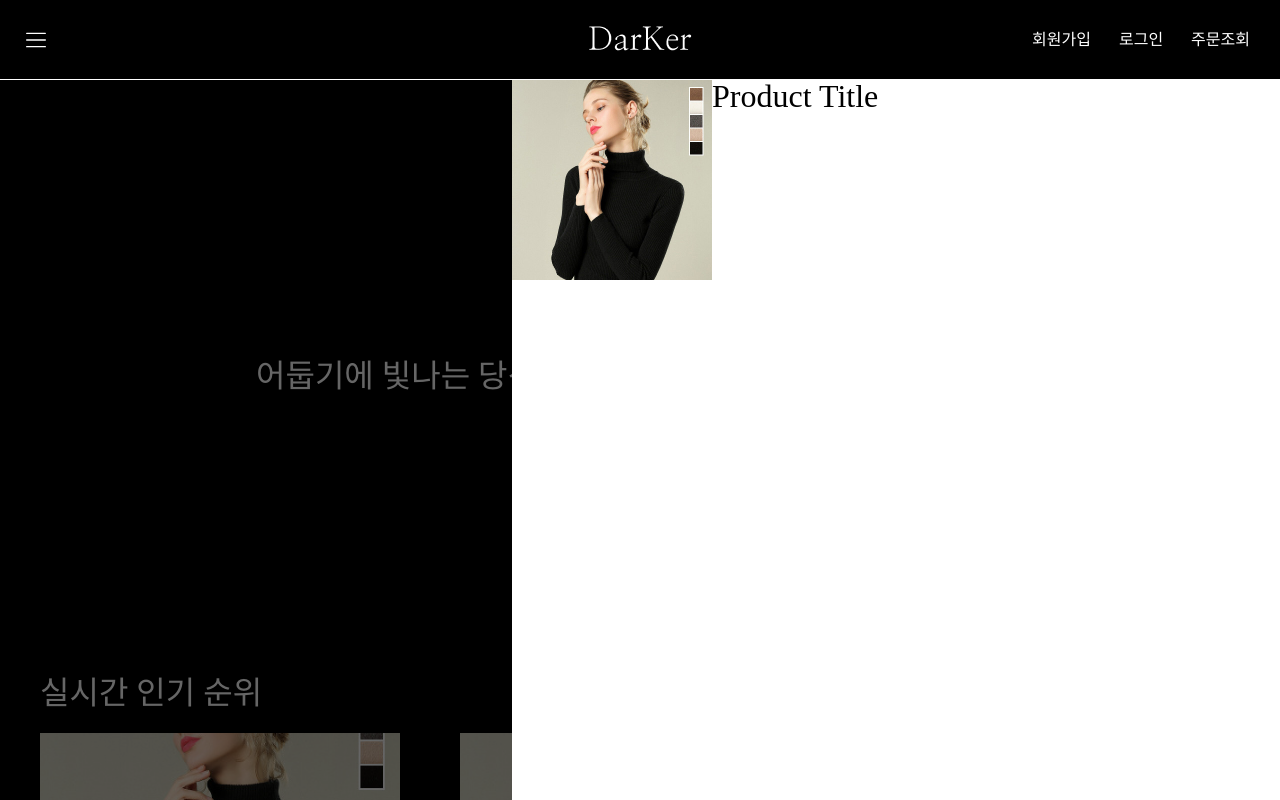
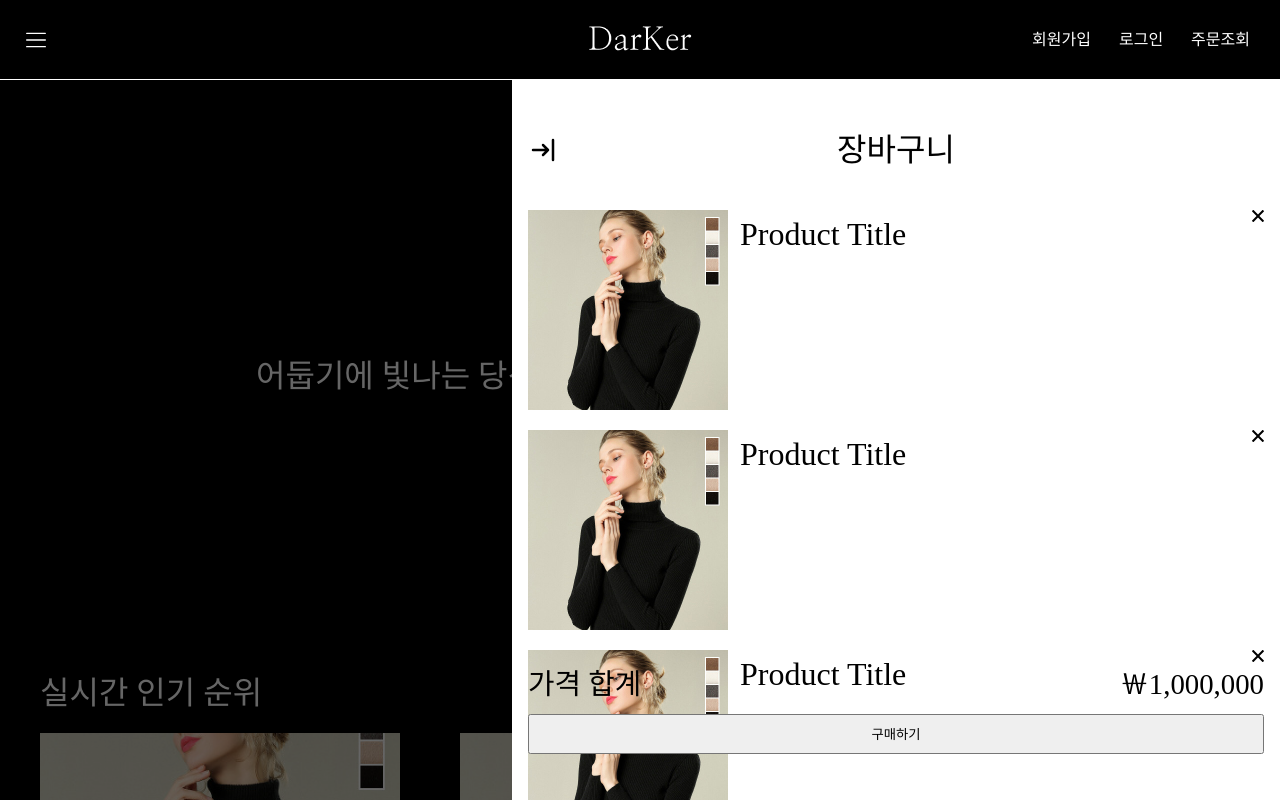
Before and after one commit to zae-hyeong/DarKer, a React (Create React App) app: page / in a window 1280 px wide. Shown: the top 800 px of the page. Built offline with nearby package versions, Linux system fonts and the light colour scheme.

Commit message:
[feat] add cart items and cart list style

```diff
--- a/src/Component/Cart/Cart.css
+++ b/src/Component/Cart/Cart.css
@@ -20,20 +20,24 @@
   position: fixed;
   top: 80px;
   right: 0;
+  overflow: auto;
+
   transition: right 0.8s;
   z-index: 700;
+  padding: 10px 16px;
 }
 .cart-wrapper.deactive {
-  right: -70%;
+  right: -60vw;
+}
+.cart-wrapper::-webkit-scrollbar {
+  display: none;
 }
 
-.cart-product-img {
-  width: 200px;
-  height: 200px;
-  float: left;
+
+.cart-product-list {
+  position: relative;
+  overflow-y: scroll;
 }
-
-.cart-product-name {
-  font-size: 2rem;
-  color: black;
+.cart-product-list::-webkit-scrollbar{
+  display: none;
 }
--- a/src/Component/Cart/Cart.js
+++ b/src/Component/Cart/Cart.js
@@ -1,25 +1,30 @@
 import React, { useState } from "react";
 import "./Cart.css";
-import exImg from "../../public/image/item-img-ex.jpg";
+import CartItem from "./CartItem";
+import CartHeader from "./CartHeader";
+import CartFooter from "./CartFooter";
 
 const Cart = () => {
-  const [isActive, setIsActive] = useState(true);
+  const [isAsideActive, setIsAsideActive] = useState(true);
 
   return (
     <>
-      <aside className={isActive ? "cart-wrapper" : "cart-wrapper deactive"}>
+      <aside
+        className={isAsideActive ? "cart-wrapper" : "cart-wrapper deactive"}
+      >
+        <CartHeader />
         {/* Todo : add deactive button on top */}
-        <ol>
-          <li>
-            <img className="cart-product-img" src={exImg} alt="product image" />
-
-            <h3 className="cart-product-name">Product Title</h3>
-            <div className="cart-product-details"></div>
-            {/* todo : 총합 계산 등 */}
-          </li>
+        <ol className="cart-product-list">
+          <CartItem />
+          <CartItem />
+          <CartItem />
+          <CartItem />
+          <CartItem />
+          <CartItem />
         </ol>
+        <CartFooter />
       </aside>
-      <div className={isActive ? "aside-bg" : "aside-bg deactive"}></div>
+      <div className={isAsideActive ? "aside-bg" : "aside-bg deactive"}></div>
     </>
   );
 };
--- /dev/null
+++ b/src/Component/Cart/CartFooter.css
@@ -0,0 +1,18 @@
+.cart-footer {
+  position: sticky;
+  bottom: 0;
+  color: black;
+  height: 120px;
+}
+
+.cart-price-info {
+  display: flex;
+  justify-content: space-between;
+  font-size: 1.8rem;
+  margin-bottom: 15px;
+}
+
+.cart-purchase {
+  width: 100%;
+  height: 40px;
+}
--- /dev/null
+++ b/src/Component/Cart/CartFooter.js
@@ -0,0 +1,17 @@
+import React from 'react'
+import './CartFooter.css'
+
+const CartFooter = () => {
+  return (
+    <footer className='cart-footer'>
+      <div className='cart-price-info'>
+
+      <h2>가격 합계</h2>
+      <p>￦1,000,000</p>
+      </div>
+      <button className='cart-purchase'>구매하기</button>
+    </footer>
+  )
+}
+
+export default CartFooter
--- /dev/null
+++ b/src/Component/Cart/CartHeader.css
@@ -0,0 +1,37 @@
+.cart-header {
+  width: 100%;
+  height: 120px;
+  position: sticky;
+  top: 0;
+  position: sticky;
+  top: 0;
+  z-index: 750;
+}
+
+.cart-header-title {
+  font-size: 2rem;
+  position: absolute;
+  top: 50%;
+  left: 50%;
+  transform: translate(-50%, -50%);
+}
+
+.cart-header-title {
+  font-size: 2rem;
+  color: black;
+  position: absolute;
+  top: 50%;
+  left: 50%;
+  transform: translate(-50%, -50%);
+}
+
+.close-header-close {
+  width: 30px;
+  height: 30px;
+  cursor: pointer;
+  margin-bottom: 12px;
+
+  position: absolute;
+  top: 50%;
+  transform: translate(0%, -50%);
+}
--- /dev/null
+++ b/src/Component/Cart/CartHeader.js
@@ -0,0 +1,15 @@
+import React from 'react'
+import './CartHeader.css'
+import rightArrow from "../../public/svg/right-arrow.svg";
+
+const CartHeader = () => {
+  return (
+    <header className='cart-header'>
+    <img className="close-header-close" src={rightArrow} alt="close aside" />
+      <h2 className='cart-header-title'>장바구니</h2>
+
+    </header>
+  )
+}
+
+export default CartHeader
--- /dev/null
+++ b/src/Component/Cart/CartItem.css
@@ -0,0 +1,27 @@
+.cart-product-item {
+  display: flex;
+  margin-bottom: 20px;
+}
+
+.cart-product-img {
+  width: 200px;
+  height: 200px;
+  float: left;
+}
+
+.cart-product-name {
+  font-size: 2rem;
+  color: black;
+}
+
+.cart-product-details {
+  flex: 1;
+  padding: 8px 12px;
+}
+
+.cart-delete-product{
+  width: 12px;
+  height: 12px;
+  float: right;
+  cursor: pointer;
+}
--- /dev/null
+++ b/src/Component/Cart/CartItem.js
@@ -0,0 +1,19 @@
+import React from "react";
+import "./CartItem.css";
+import xButtom from "../../public/svg/x-symbol.svg";
+import exImg from "../../public/image/item-img-ex.jpg";
+
+const CartItem = () => {
+  return (
+    <li className="cart-product-item">
+      <img className="cart-product-img" src={exImg} alt="product image" />
+
+      <div className="cart-product-details">
+        <h3 className="cart-product-name">Product Title</h3>
+      </div>
+      <img className="cart-delete-product" src={xButtom} alt="close aside" />
+    </li>
+  );
+};
+
+export default CartItem;
```
Also changed, not shown: src/public/svg/right-arrow.svg (added), src/public/svg/x-symbol.svg (added).
